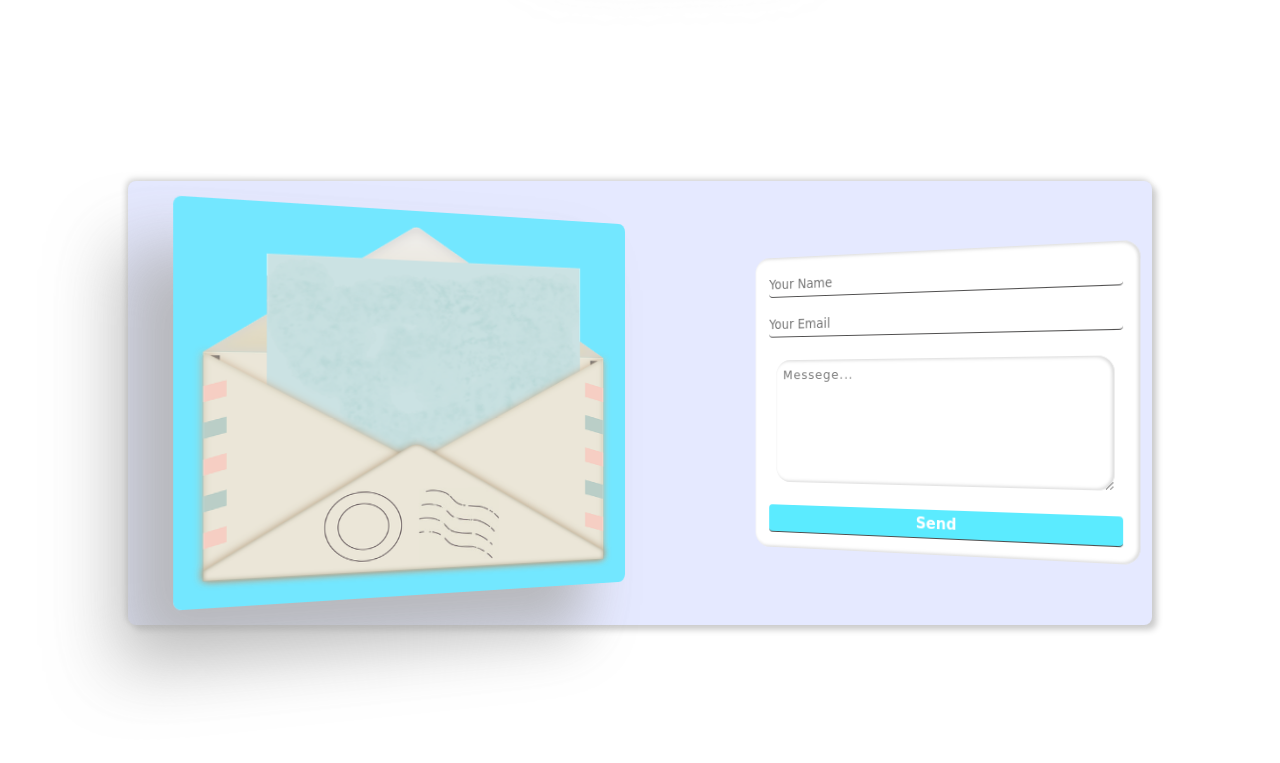
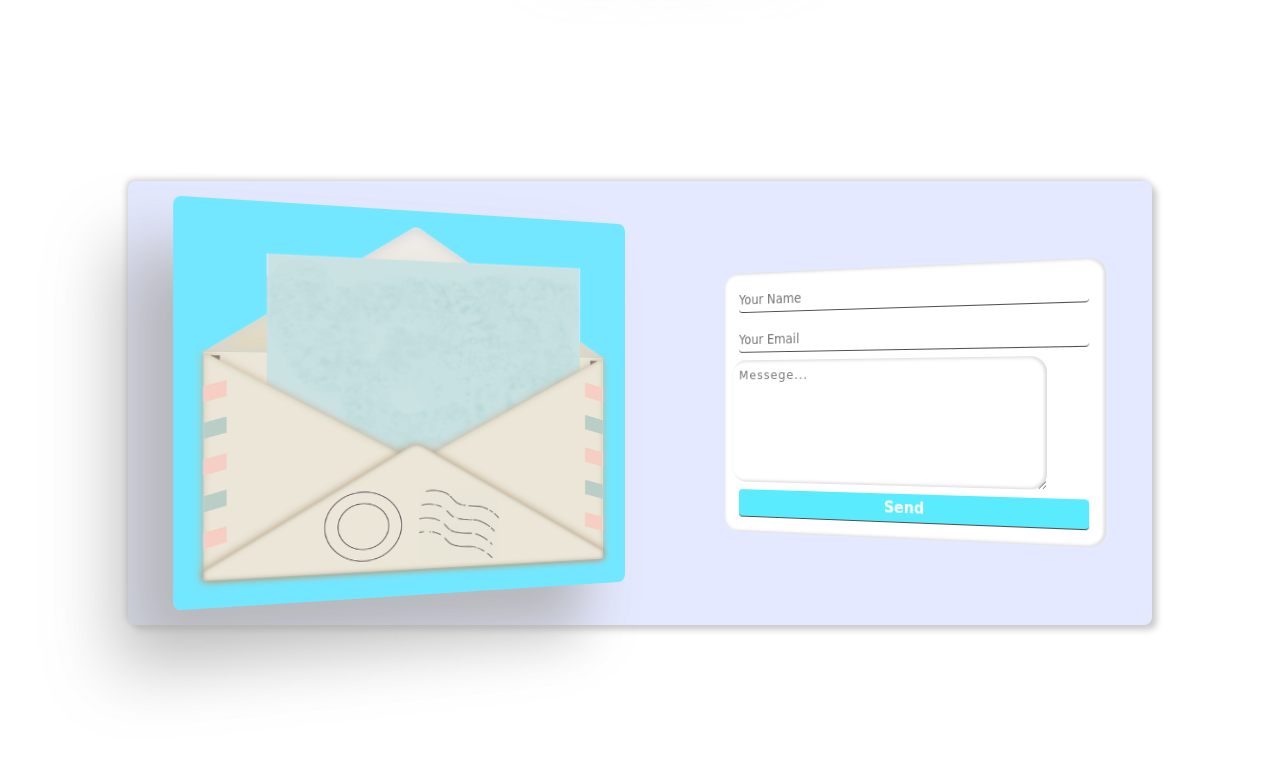
Before and after one commit to BiswasAmitav/MY-PROJECT, a PHP site: page / in a window 1280 px wide. Shown: the part 3176-3939 px from the top of the page. Run offline with PHP 8.4, Linux system fonts and the light colour scheme; some web fonts are replaced.

Commit message:
the main design is finished

```diff
--- a/DESIGNING-PROJECT-JS/02_creative-design/index.html
+++ b/DESIGNING-PROJECT-JS/02_creative-design/index.html
@@ -30,7 +30,7 @@
 
 
         <!-- SECTION 2 STARTED ....CUSTOMER SECIOTN  -->
-        <section class="section-2">
+        <section class="section-2" id="customers">
             <h1 class="section-heading">Customers</h1>
 
             <div class="customers-wrapper">
@@ -108,7 +108,7 @@
 
 
         <!-- SECITON 3 IS STARTED (TEAM) -->
-        <section class="section-3">
+        <section class="section-3" id="team">
             <h1 class="section-heading">Team</h1>
             <div class="team-wrapper">
 
@@ -208,7 +208,7 @@
 
 
         <!-- SECTION 4 MAIL BOX STARTED -->
-        <section class="section-4">
+        <section class="section-4" id="contact">
             <h1 class="section-heading">Conatact</h1>
             <div class="form-container">
                 <img src="images/form-img.png" alt="" class="form-img">
--- a/DESIGNING-PROJECT-JS/02_creative-design/style.css
+++ b/DESIGNING-PROJECT-JS/02_creative-design/style.css
@@ -437,11 +437,13 @@ body{
 
 .contact-form,
 .contact-form textarea{
-    margin: 1rem;
+    /* margin: 1rem; */
+    margin-right: 3rem;
     padding: .5rem;
     font-size: .8rem;
     letter-spacing: .07rem;
-    border:none;
+    border:
+    none;
     border-radius: 1rem;
     box-shadow: inset -0.1rem 0.1rem 0.2rem #ddd,
     inset -0.1rem -0.1rem 0.2rem #ddd;
```
